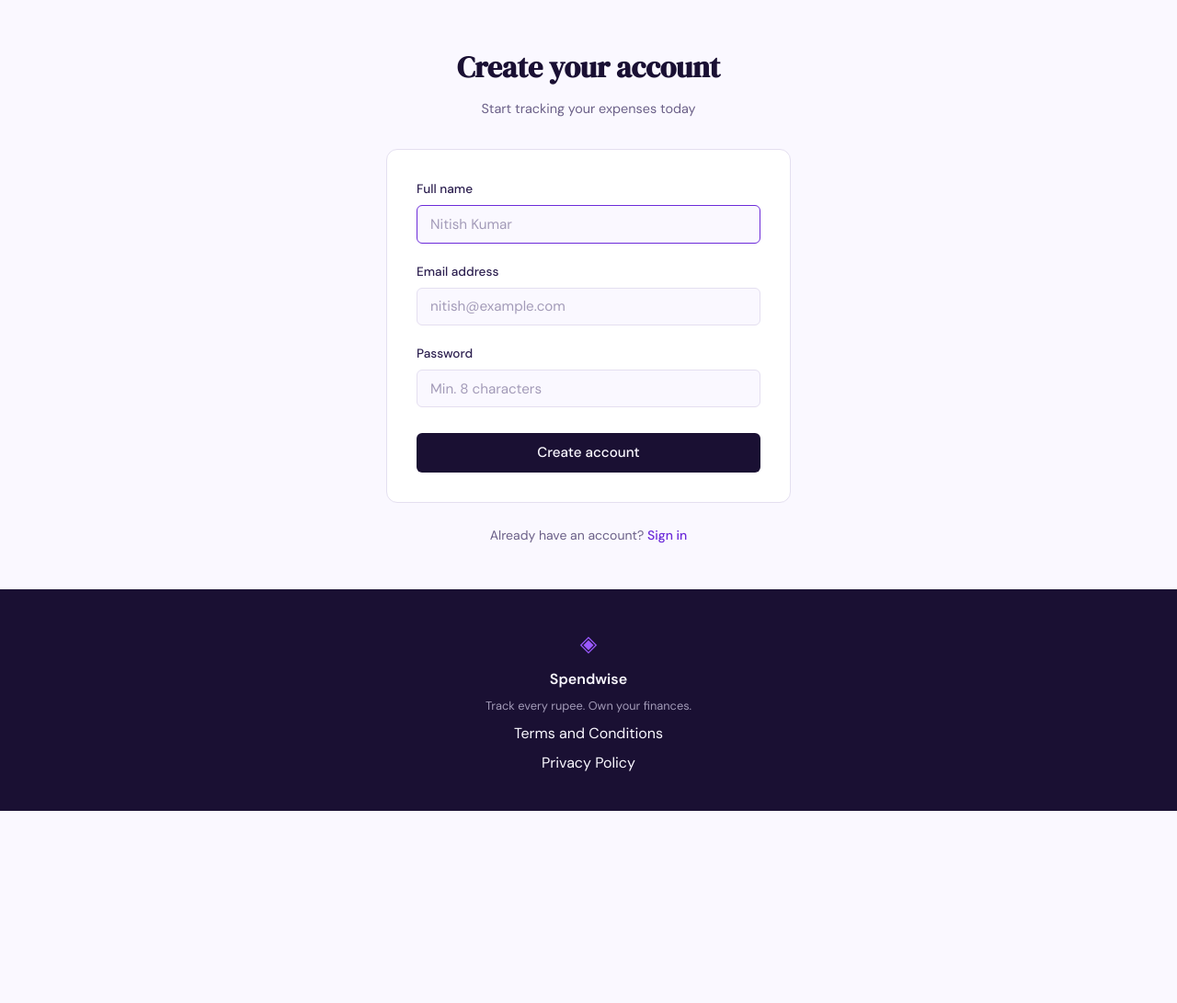
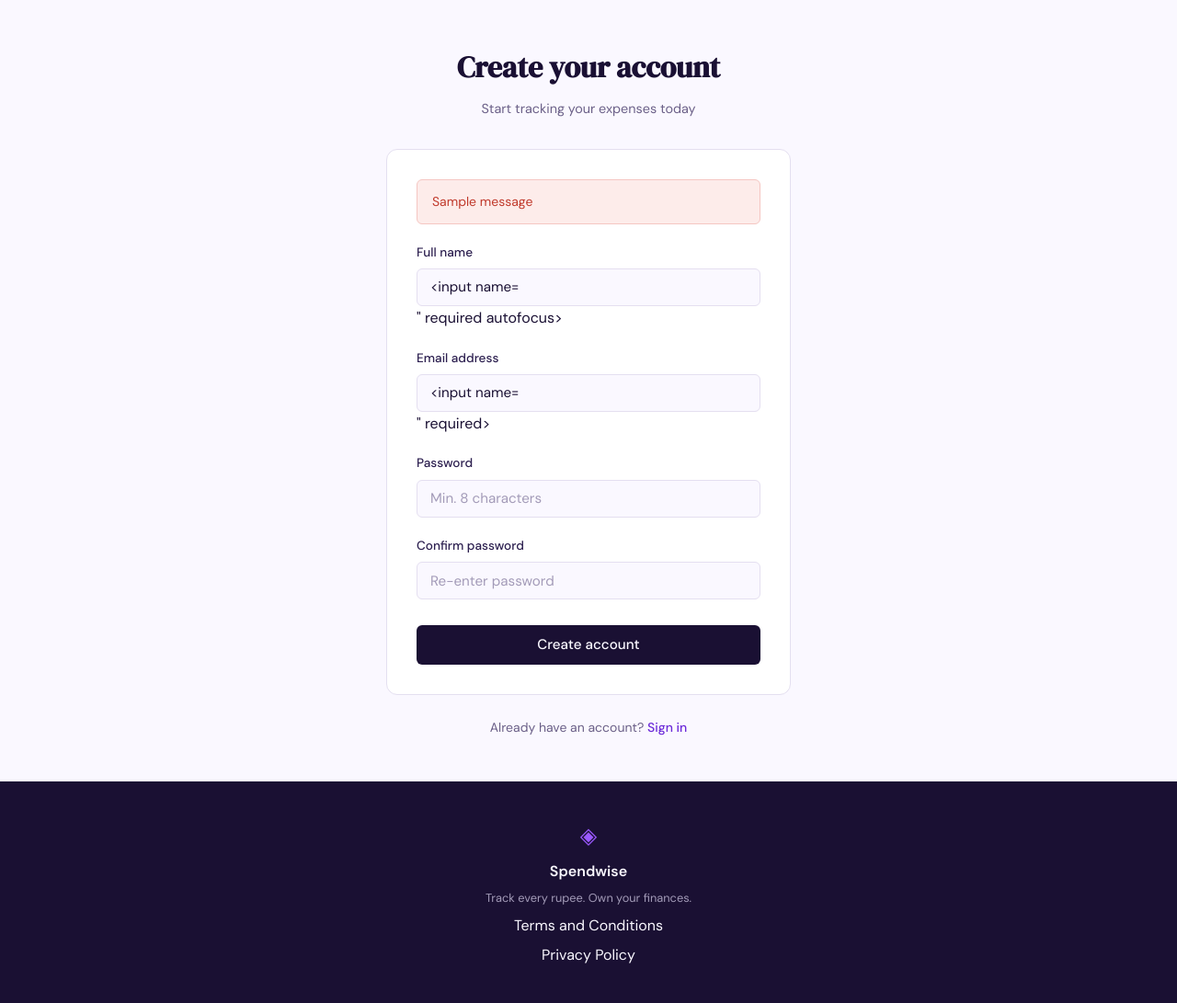
Before and after one commit to rishirajkhanna404/expense-tracker, a Flask app: template templates/register.html in a window 1280 px wide. Shown: the part 61-1152 px from the top of the page at 92% size. Before the commit the page ends 943 px from the top, so only its background shows below. Run offline with Flask 3, Linux system fonts and the light colour scheme; the template is opened without the code that fills it, so the values that code supplies are empty, except form fields; one stand-in notice (Sample message) is shown; form fields are guessed from the names that the template uses.

Commit message:
user-registration

```diff
--- a/app.py
+++ b/app.py
@@ -1,8 +1,13 @@
-from flask import Flask, render_template
+import sqlite3
 
-from database.db import get_db, init_db, seed_db
+from flask import Flask, flash, redirect, render_template, request, url_for
+
+from database.db import create_user, init_db, seed_db
 
 app = Flask(__name__)
+
+# Required for flash() and session. Hardcoded dev key — replace before deploying.
+app.secret_key = "dev-secret-change-me"
 
 
 # ------------------------------------------------------------------ #
@@ -14,9 +19,36 @@
     return render_template("landing.html")
 
 
-@app.route("/register")
+@app.route("/register", methods=["GET", "POST"])
 def register():
-    return render_template("register.html")
+    if request.method == "POST":
+        name = (request.form.get("name") or "").strip()
+        email = (request.form.get("email") or "").strip().lower()
+        password = request.form.get("password") or ""
+        confirm = request.form.get("confirm_password") or ""
+        form = {"name": name, "email": email}
+
+        # ---- validation ----
+        if not name or not email or not password or not confirm:
+            flash("All fields are required.", "error")
+            return render_template("register.html", form=form)
+
+        if password != confirm:
+            flash("Passwords do not match.", "error")
+            return render_template("register.html", form=form)
+
+        # ---- insert ----
+        try:
+            create_user(name, email, password)
+        except sqlite3.IntegrityError:
+            flash("Email already registered.", "error")
+            return render_template("register.html", form=form)
+
+        flash("Account created — please sign in.", "success")
+        return redirect(url_for("login"))
+
+    # GET
+    return render_template("register.html", form={})
 
 
 @app.route("/login")
--- a/database/db.py
+++ b/database/db.py
@@ -84,3 +84,20 @@
 
     conn.commit()
     conn.close()
+
+
+def create_user(name, email, password):
+    """Insert a new user with a hashed password. Returns the new user id.
+
+    Raises sqlite3.IntegrityError if the email is already taken (UNIQUE constraint).
+    """
+    conn = get_db()
+    try:
+        cur = conn.execute(
+            "INSERT INTO users (name, email, password_hash) VALUES (?, ?, ?)",
+            (name, email, generate_password_hash(password)),
+        )
+        conn.commit()
+        return cur.lastrowid
+    finally:
+        conn.close()
--- a/templates/register.html
+++ b/templates/register.html
@@ -13,27 +13,43 @@
         </div>
 
         <div class="auth-card">
+            {% with messages = get_flashed_messages(with_categories=true) %}
+              {% if messages %}
+                {% for category, message in messages %}
+                  <div class="auth-error auth-message--{{ category }}">{{ message }}</div>
+                {% endfor %}
+              {% endif %}
+            {% endwith %}
+
             {% if error %}
             <div class="auth-error">{{ error }}</div>
             {% endif %}
 
-            <form method="POST" action="/register">
+            <form method="post" action="{{ url_for('register') }}">
                 <div class="form-group">
                     <label for="name">Full name</label>
                     <input type="text" id="name" name="name"
                            class="form-input" placeholder="Nitish Kumar"
+                           value="{{ form.name|default('', true) }}"
                            required autofocus>
                 </div>
                 <div class="form-group">
                     <label for="email">Email address</label>
                     <input type="email" id="email" name="email"
                            class="form-input" placeholder="nitish@example.com"
+                           value="{{ form.email|default('', true) }}"
                            required>
                 </div>
                 <div class="form-group">
                     <label for="password">Password</label>
                     <input type="password" id="password" name="password"
                            class="form-input" placeholder="Min. 8 characters"
+                           required>
+                </div>
+                <div class="form-group">
+                    <label for="confirm_password">Confirm password</label>
+                    <input type="password" id="confirm_password" name="confirm_password"
+                           class="form-input" placeholder="Re-enter password"
                            required>
                 </div>
                 <button type="submit" class="btn-submit">Create account</button>
```
Also changed, not shown: .claude/specs/02-user-registration.md (added), spendwise.db.
